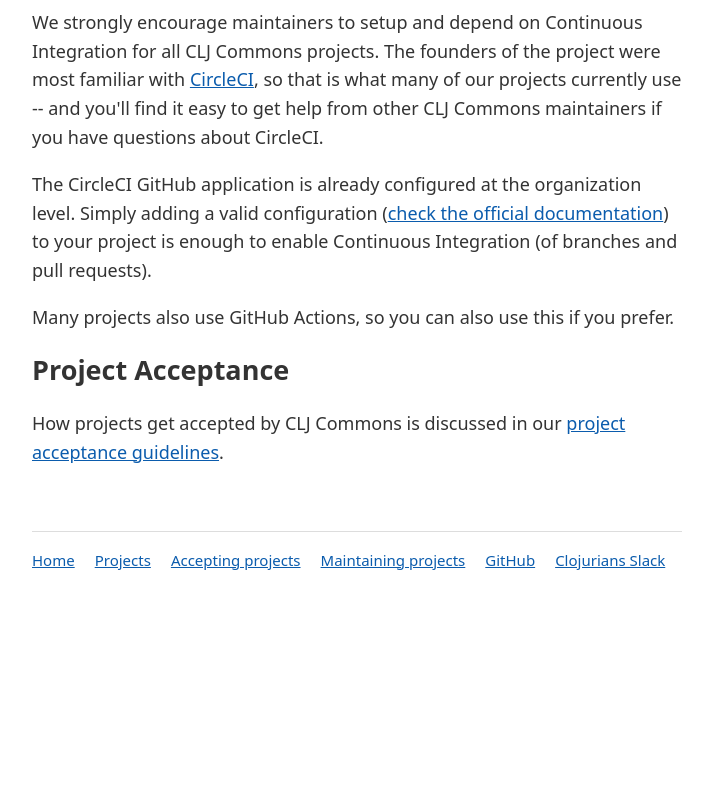
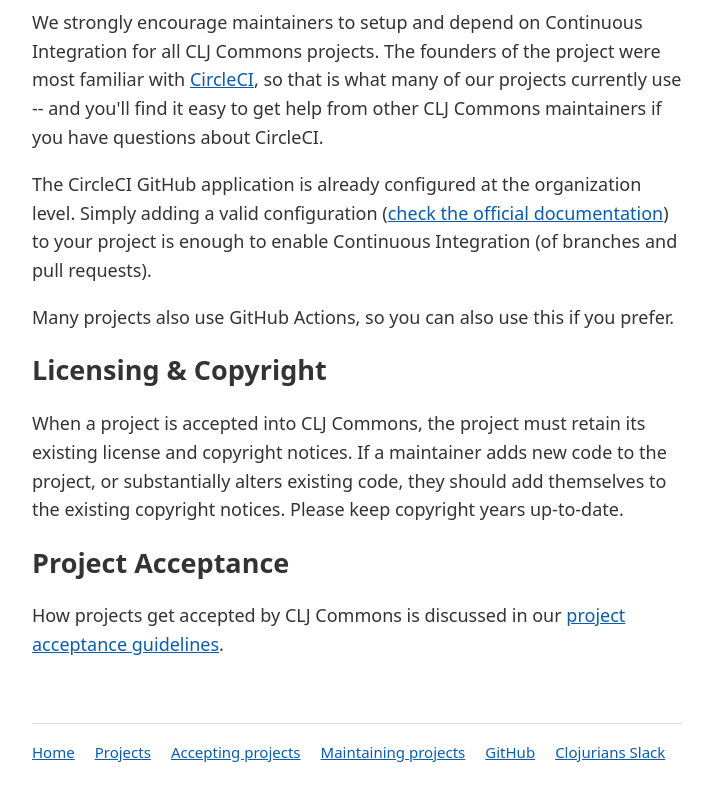
Before and after one commit to clj-commons/clj-commons.github.io, a plain HTML site: page maintaining-projects.html in a window 1280 px wide. Shown: the part 1122-1922 px from the top of the page, without its empty margins (283-996 px from the left). Before the commit the page ends 1734 px from the top, so only its background shows below. Drawn offline with Linux system fonts and the light colour scheme.

Commit message:
add note about licensing & copyright
Co-authored-by: Copilot <copilot@github.com>
Signed-off-by: Sean Corfield <sean@corfield.org>

```diff
--- a/maintaining-projects.html
+++ b/maintaining-projects.html
@@ -52,6 +52,12 @@
 
 <p>Many projects also use GitHub Actions, so you can also use this if you prefer.</p>
 
+<h2>Licensing &amp; Copyright</h2>
+
+<p>When a project is accepted into CLJ Commons, the project must retain its existing license and copyright notices.
+If a maintainer adds new code to the project, or substantially alters existing code, they should add themselves
+to the existing copyright notices. Please keep copyright years up-to-date.</p>
+
 <h2>Project Acceptance</h2>
 
 <p>How projects get accepted by CLJ Commons is discussed in our <a href="https://clj-commons.org/accepting-projects.html">project acceptance guidelines</a>.</p>
```
